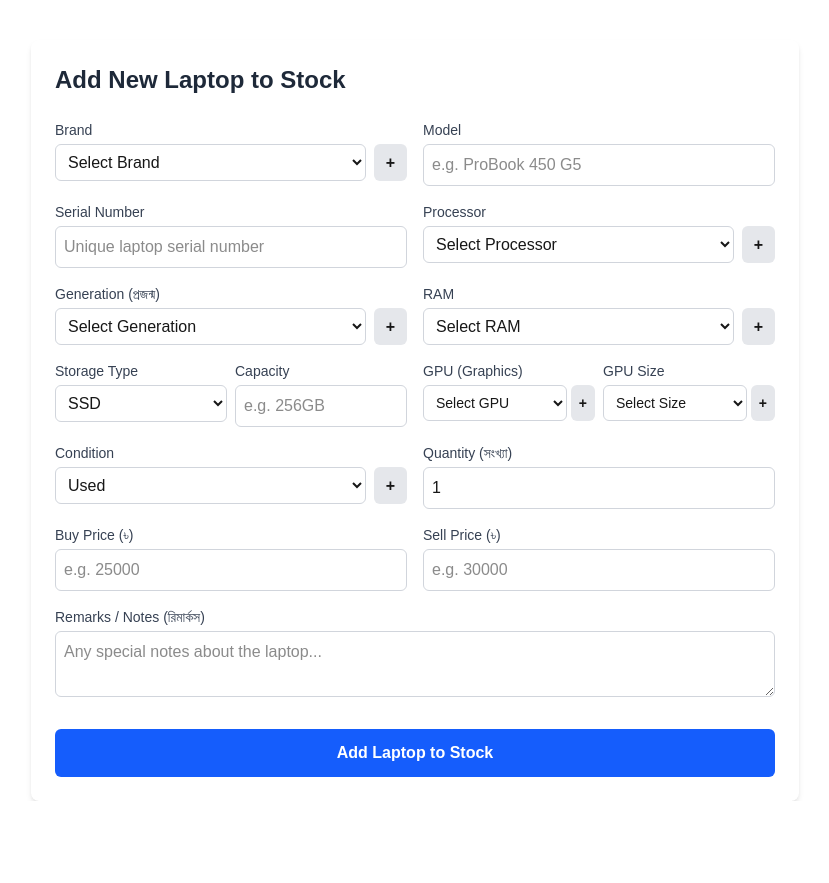
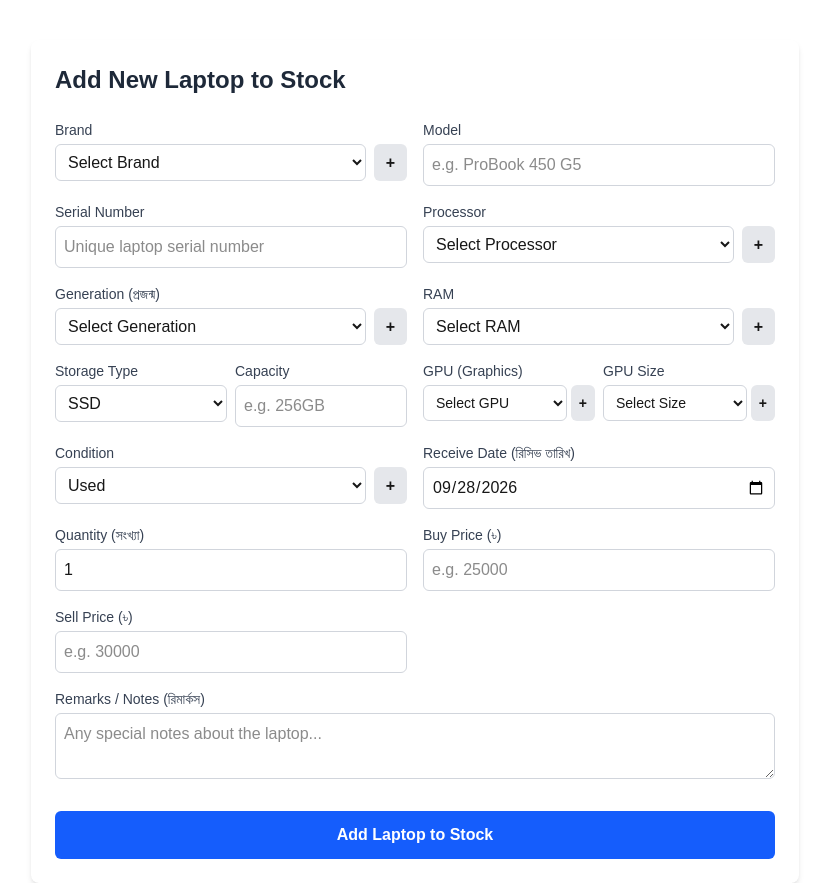
Before and after one commit to naimurbd85/laptop-erp, a Next.js app: page /inventory/new in a window 1280 px wide. Shown: the whole page, without its empty margins (225-1054 px from the left). Before the commit the page ends 801 px from the top, so only its background shows below. Built offline with nearby package versions, Linux system fonts and the light colour scheme.

Commit message:
app/inventory/new/page.tsx

```diff
--- a/app/inventory/new/page.tsx
+++ b/app/inventory/new/page.tsx
@@ -16,6 +16,9 @@ export default function NewInventoryPage() {
   const [gpuTypes, setGpuTypes] = useState(['Intel UHD', 'Intel Iris Xe', 'Nvidia MX150', 'Nvidia GTX 1650', 'Nvidia RTX 3050', 'AMD Radeon'])
   const [gpuSizes, setGpuSizes] = useState(['128 MB', '2 GB', '4 GB', '6 GB', '8 GB'])
   const [conditions, setConditions] = useState(['Used', 'Refurbished', 'New'])
+
+  // Get today's date in YYYY-MM-DD format for default value
+  const today = new Date().toISOString().split('T')[0]
 
   const handleAddOption = (listName: string) => {
     const newVal = prompt(`Enter new value:`)
@@ -50,6 +53,7 @@ export default function NewInventoryPage() {
       gpu: formData.get('gpu'),
       gpuSize: formData.get('gpuSize'),
       condition: formData.get('condition'),
+      receivedDate: formData.get('receivedDate'),
       buyPrice: parseFloat(formData.get('buyPrice') as string),
       sellPrice: parseFloat(formData.get('sellPrice') as string),
       quantity: parseInt(formData.get('quantity') as string) || 1,
@@ -193,6 +197,12 @@ export default function NewInventoryPage() {
           </div>
         </div>
 
+        {/* Receive Date */}
+        <div>
+          <label className="block text-sm font-medium text-gray-700">Receive Date (রিসিভ তারিখ)</label>
+          <input type="date" name="receivedDate" defaultValue={today} required className="mt-1 block w-full p-2 border rounded-md border-gray-300" />
+        </div>
+
         {/* Quantity */}
         <div>
           <label className="block text-sm font-medium text-gray-700">Quantity (সংখ্যা)</label>
```
